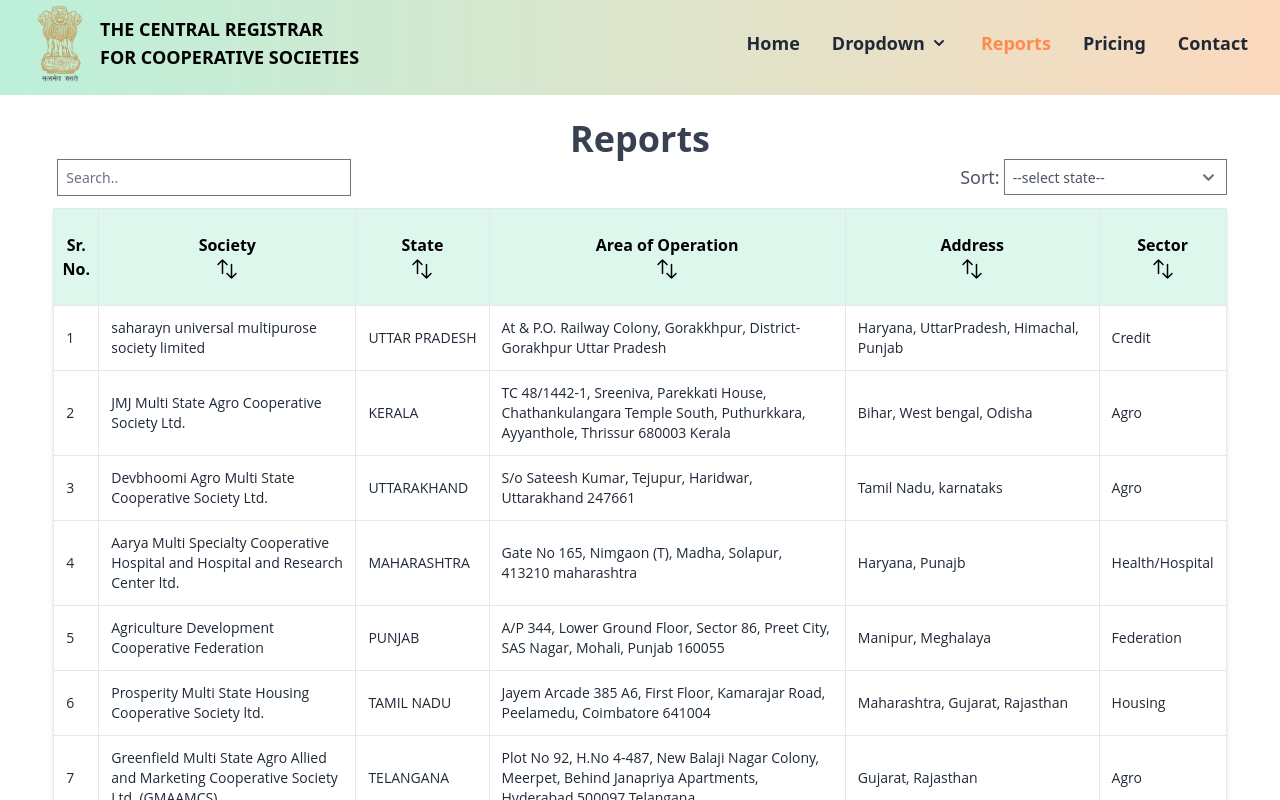
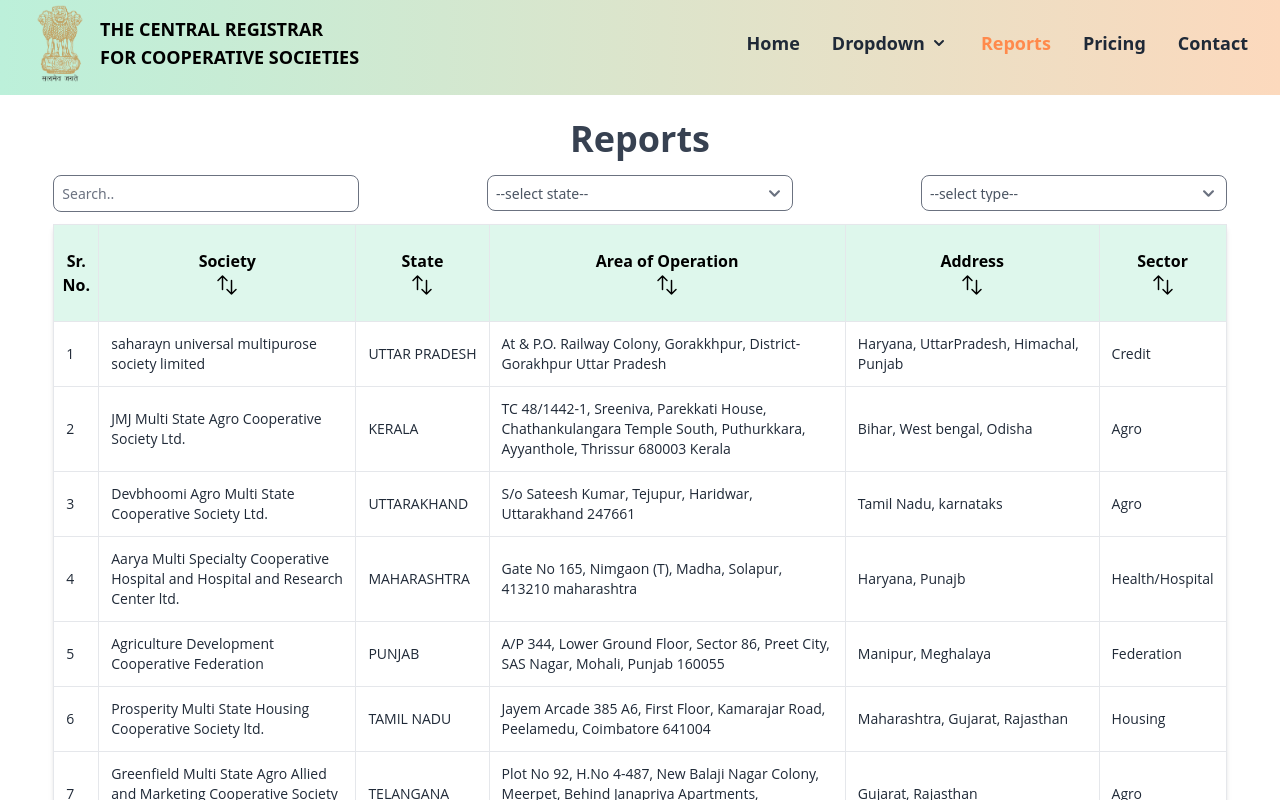
Before and after one commit to Devpatel8318/CRCS-Hackathon, a React (Create React App) app: page /reports in a window 1280 px wide. Shown: the top 800 px of the page. Built offline with nearby package versions, Linux system fonts and the light colour scheme; the HTML template or start-up script is replaced by a standard one.

Commit message:
Report Page Done

```diff
--- a/src/Pages/Reports.jsx
+++ b/src/Pages/Reports.jsx
@@ -17,7 +17,8 @@ function Reports() {
   const [sortBy, setSortBy] = useState("a");
   const [state, setState] = useState('all');
   const allStatesOfIndia = ["ANDHRA PRADESH", "ANDAMAN AND NICOBAR", "ARUNACHAL PRADESH", "ASSAM", "BIHAR", "CHANDIGARH", "CHHATTISGARH", "DADA AND NAGAR HAVELI", "DAMAN AND DIU", "GOA", "GUJARAT", "HARYANA", "HIMACHAL PRADESH", "JAMMU AND KASHMIR", "JHARKHAND", "KARNATAKA", "KERALA", "LAKSHADWEEP", "MADHYA PRADESH", "MAHARASHTRA", "MANIPUR", "MEGHALAYA", "MIZORAM", "NAGALAND", "NEW DELHI", "ODISHA", "PONDICHERRY", "PUNJAB", "RAJASTHAN", "SIKKIM", "TAMIL NADU", "TELANGANA", "TRIPURA", "UTTAR PRADESH", "UTTARAKHAND", "WEST BENGAL"];
-
+  const allTypes = ["Agro", "Construction", "Consumer", "Cooperative Bank", "Credit", "Dairy", "Federation", "Fisheries", "Health/Hospital", "Housing", "Industrial/Textile", "Marketing", "Multi Purpose", "National Federation", "Others", "Technical", "Tourism", "Transport", "Welfare"]
+  const [type, setType] = useState('all');
   const renderOptions = () => {
     return Rows.map((row) => <option key={row}>{row}</option>);
   };
@@ -53,20 +54,40 @@ function Reports() {
   }
 
   useEffect(() => {
-    if (keyword) {
+    console.log(keyword, state, type);
     const filteredBooks = data.filter(book => {
-        return book["Name of Society"].toLowerCase().includes(keyword.toLowerCase());
+      const nameOfSociety = book["Name of Society"]?.toLowerCase();
+      const bookState = book["State"]?.toLowerCase();
+      const bookType = book["Sector Type"]?.toLowerCase();
+
+
+      if (state === 'all' && type === 'all') {
+        return nameOfSociety?.includes(keyword?.toLowerCase());
+      } else if (state !== 'all' && type === 'all') {
+        return (nameOfSociety?.includes(keyword?.toLowerCase()) && bookState?.includes(state?.toLowerCase()));
+      } else if (state !== 'all' && type !== 'all') {
+        console.log(type, bookType);
+        return (nameOfSociety?.includes(keyword?.toLowerCase()) && bookType?.includes(type?.toLowerCase()) && bookState?.includes(state?.toLowerCase()));
+      } else if (state === 'all' && type !== 'all') {
+        console.log(state, type);
+        return (nameOfSociety?.includes(keyword?.toLowerCase()) && bookType?.includes(type?.toLowerCase()));
+      } else {
+        return (nameOfSociety?.includes(keyword?.toLowerCase()) &&
+          bookState?.includes(state?.toLowerCase()) &&
+          bookType?.toLowerCase()?.includes(type?.toLowerCase()));
+      }
     });
+    console.log(filteredBooks);
+
     const pageCount = Math.ceil(filteredBooks.length / rows);
     setPageCount(pageCount);
     const startIndex = (currentPage.current - 1) * rows;
     const endIndex = startIndex + rows;
     const paginatedBooks = filteredBooks.slice(startIndex, endIndex);
     setBooks(paginatedBooks);
-    } else {
-      getPaginatedUsers();
-    }
-  }, [keyword, rows, currentPage.current]);
+
+  }, [keyword, rows, currentPage.current, state, data, type]);
+
 
   const sortBooks = (type) => {
 
@@ -79,7 +100,6 @@ function Reports() {
     const bookList = [...books];
 
     bookList.sort((a, b) => {
-      console.log(type);
       if (a[type] < b[type]) {
         return sortBy === "a" ? -1 : 1;
       }
@@ -92,27 +112,22 @@ function Reports() {
     setBooks(bookList);
   };
 
-  useEffect(() => {
-    console.log("useEffect called");
-    console.log(state);
-
-    if (state !== 'all') {
-      const filteredBooks = data.filter(book => {
-        return book["State"].toLowerCase().includes(state.toLowerCase());
-      });
-      console.log('====================================');
-      console.log(filteredBooks);
-      console.log('====================================');
-      const pageCount = Math.ceil(filteredBooks.length / rows);
-      setPageCount(pageCount);
-      const startIndex = (currentPage.current - 1) * rows;
-      const endIndex = startIndex + rows;
-      const paginatedBooks = filteredBooks.slice(startIndex, endIndex);
-      setBooks(paginatedBooks);
-    } else {
-      getPaginatedUsers();
-    }
-  }, [state]);
+  // useEffect(() => {
+  //   console.log("useEffect called");
+  //   if (state !== 'all') {
+  //     const filteredBooks = data.filter(book => {
+  //       return book["State"].toLowerCase().includes(state.toLowerCase());
+  //     });
+  //     const pageCount = Math.ceil(filteredBooks.length / rows);
+  //     setPageCount(pageCount);
+  //     const startIndex = (currentPage.current - 1) * rows;
+  //     const endIndex = startIndex + rows;
+  //     const paginatedBooks = filteredBooks.slice(startIndex, endIndex);
+  //     setBooks(paginatedBooks);
+  //   } else {
+  //     getPaginatedUsers();
+  //   }
+  // }, [state]);
 
 
 
@@ -122,33 +137,41 @@ function Reports() {
 
   return (
     <div className=''>
-      <div className='w-8/12 mx-auto text-center md:text-4xl mt-2 md:mt-6'>
+      <div className='w-8/12 mx-auto text-center md:text-4xl mt-2 md:mt-6 mb-4'>
         <span className='text-gray-700 font-semibold'>Reports
         </span>
       </div>
 
-      <div className="xs:w-11/12   mx-1 flex justify-between items-center hide-scrollbar-lg text-right xs:mx-auto overflow-scroll mb-2 md:mb-3">
-        <div className='w-3/12 md:w-3/12 '>
+      <div className="xs:w-11/12 mx-1 grid xs:grid-cols-3 grid-cols-1 gap-y-2 xs:gap-x-4 sm:gap-x-8 md:gap-x-16 lg:gap-x-32 hide-scrollbar-lg text-right xs:mx-auto overflow-scroll mb-2 md:mb-3">
+        <div className='w-1/2 xs:w-full '>
           <input
             type="text"
             name="search"
             autoComplete="off"
             placeholder="Search.."
-            className="h-[100%] ml-1 w-full text-[10px] md:text-sm py-0 xs:py-1 px-2 md:p-2"
+            className="h-[100%] w-full text-[10px] focus:ring-blue-500 focus:border-blue-500 rounded-lg md:text-sm py-0 xs:py-1 px-2 md:p-2"
             onChange={(e) => {
               setKeyword(e.target.value);
             }}
           />
         </div>
-
-        <div className='flex justify-center items-center'>
-          <div>
-            <span className='text-gray-600 mx-1 text-sm md:text-lg'> Sort: </span>
-          </div>
-          <select onChange={(e) => setState(e.target.value)}  value={state} className='border w-full text-gray-600  md:h-9  text-[10px] md:text-sm py-0 xs:py-1 px-2 md:p-2' defaultValue={'all'} >
+        <div className='flex justify-center items-center w-1/2 xs:w-full'>
+          <select onChange={(e) => {
+            setState(e.target.value);
+          }} className='border w-full text-gray-600  md:h-9  text-[10px] focus:ring-blue-500 focus:border-blue-500 rounded-lg md:text-sm py-0 xs:py-1 px-2 md:p-2' defaultValue={'all'} >
             <option value={"all"}>--select state--</option>
             {allStatesOfIndia.map(state => (
               <option key={state} value={state}>{state}</option>
+            ))}
+          </select>
+        </div>
+        <div className='flex justify-center items-left w-1/2 xs:w-full'>
+          <select onChange={(e) => {
+            setType(e.target.value);
+          }} className='border w-full text-gray-600  md:h-9  text-[10px] focus:ring-blue-500 focus:border-blue-500 rounded-lg md:text-sm py-0 xs:py-1 px-2 md:p-2' defaultValue={'all'} >
+            <option value={"all"}>--select type--</option>
+            {allTypes.map(type => (
+              <option key={type} value={type}>{type}</option>
             ))}
           </select>
         </div>
@@ -228,7 +251,7 @@ function Reports() {
       <div className="flex justify-between items-center w-11/12 mx-auto text-center  mt-1 p-3 text-sm">
         <div>
           <div className='text-sm md:text-lg'>
-            Total Societies: {data.length}
+            On this page: {books.length} out of {data.length}
           </div>
         </div>
         <div>
```
Lines whose indentation alone changed are shown as unchanged.
